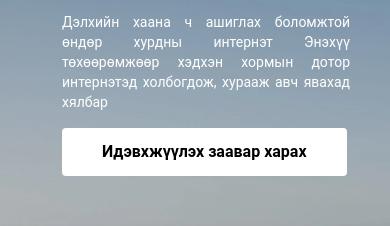
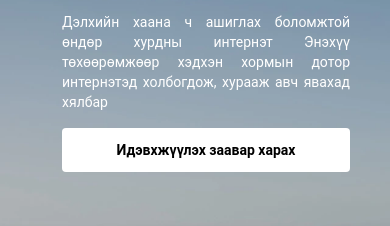
Before and after one commit to umirbyek/react-starlink-version-3, a React (Create React App) app: page / in a window 390 px wide. Shown: the part 1500-1726 px from the top of the page. Built offline with nearby package versions, Linux system fonts and the light colour scheme.

Commit message:
added button w-full

```diff
--- a/src/App.js
+++ b/src/App.js
@@ -146,7 +146,7 @@ function App() {
             </p>
 
             <a href="https://emartmall.mn/info/99">
-              <button className="bg-white text-black font-semibold py-3 px-10 lg:text-base rounded hover:bg-[#ffa500] transition duration-500 lg:text-lg md:text-base text-smitems-end">
+              <button className="w-full  bg-white text-black font-semibold py-3 px-10 lg:text-base rounded hover:bg-[#ffa500] transition duration-500 lg:text-lg md:text-base text-sm ">
                 Идэвхжүүлэх заавар харах
               </button>
             </a>
```
